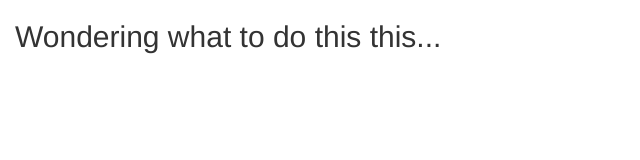
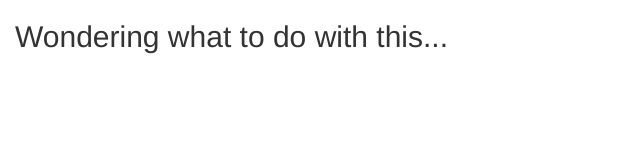
Before and after one commit to npmcdn-to-unpkg-bot/neilgebhard.github.io, a website: page index.html in a window 1280 px wide. Shown: the full height of the page, 0-640 px from the left. Drawn offline with nearby package versions, Linux system fonts and the light colour scheme.

Commit message:
Fix typo

```diff
--- a/index.html
+++ b/index.html
@@ -10,7 +10,7 @@
 </head>
 
 <body class="container-fluid">
-    <h2>Wondering what to do this this...</h2>
+    <h2>Wondering what to do with this...</h2>
     <script src="https://ajax.googleapis.com/ajax/libs/jquery/1.11.3/jquery.min.js"></script>
     <script type="text/javascript" src="lib/jquery.ajax-cross-origin.min.js"></script>
     <script src="lib/underscore.js"></script>
```
